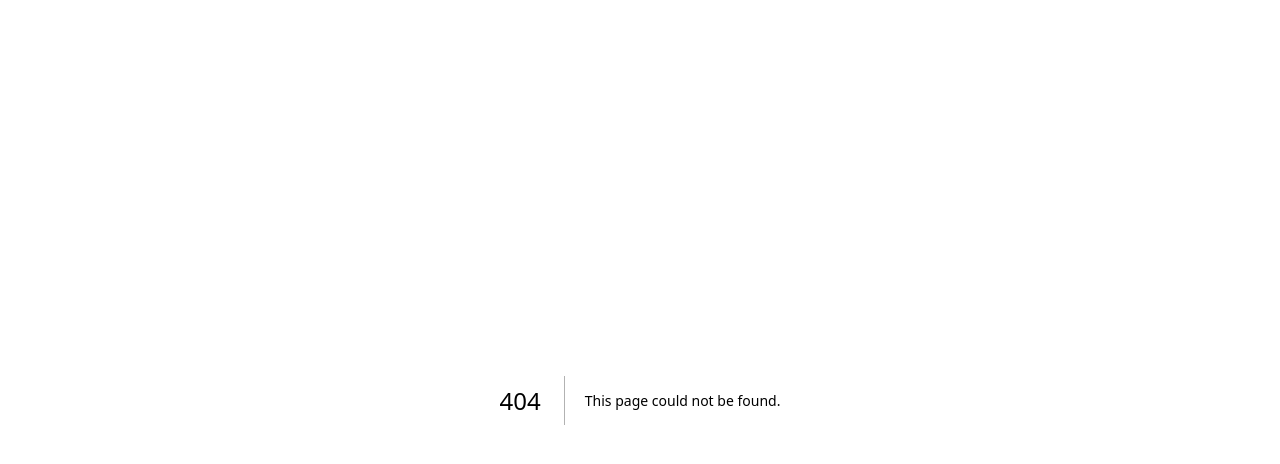
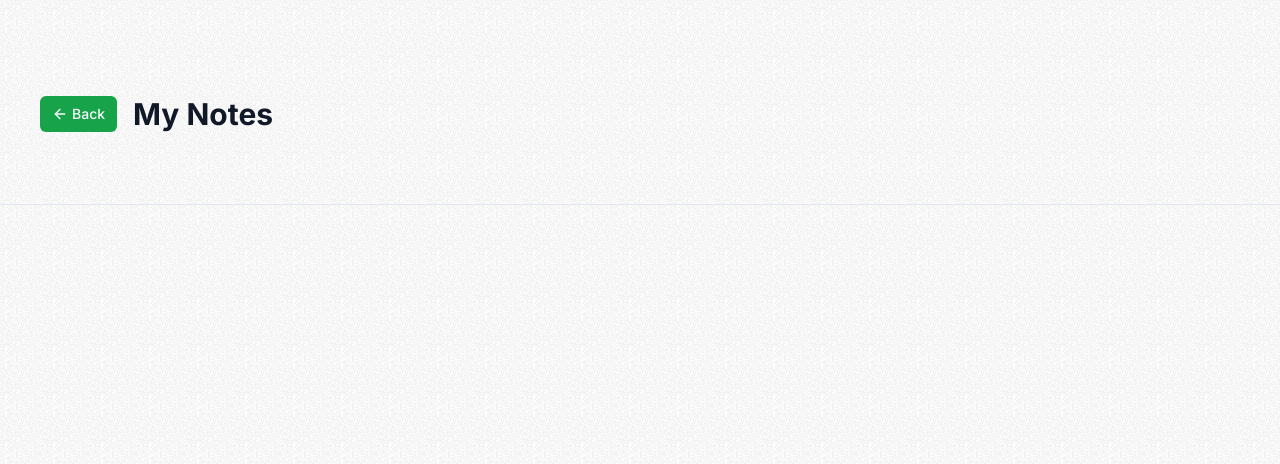
Before and after one commit to fabba1892/nextjs13_notion_clone, a Next.js app: page /dashboard in a window 1280 px wide. Before the commit this address had no page. Shown: the top 464 px of the page. Built offline with nearby package versions, Linux system fonts and the light colour scheme.

Commit message:
dashboard ui

```diff
--- a/package.json
+++ b/package.json
@@ -10,6 +10,7 @@
   },
   "dependencies": {
     "@clerk/nextjs": "^4.25.7",
+    "@radix-ui/react-separator": "^1.0.3",
     "@radix-ui/react-slot": "^1.0.2",
     "class-variance-authority": "^0.7.0",
     "clsx": "^2.0.0",
--- /dev/null
+++ b/src/app/dashboard/page.tsx
@@ -0,0 +1,40 @@
+import { Button } from '@/components/ui/button'
+import { Separator } from '@/components/ui/separator'
+import { UserButton } from '@clerk/nextjs'
+import { ArrowLeft } from 'lucide-react'
+import Link from 'next/link'
+import React from 'react'
+
+type Props = {}
+
+const DashboardPage = (props: Props) => {
+  return (
+    <>
+    <div className="grainy min-h-screen">
+      <div className="max-w-7xl mx-auto p-10">
+        <div className="h-14"></div>
+        <div className="flex justify-between items-center md:flex-row flex-col "></div>
+        <div className="flex items-center">
+          <Link href="/">
+            <Button className="bg-green-600" size="sm">
+              <ArrowLeft className="mr-1 w-4 h-4"></ArrowLeft>
+              Back
+            </Button>
+          </Link>
+          <div className="w-4"></div>
+          <h1 className="text-3xl font-bold text-gray-900">My Notes</h1>
+          <div className="w-4"></div>
+          <UserButton />
+        </div>
+      </div>
+
+     <div className="h-8"></div>
+     <Separator/>
+     <div className="h-8"></div>
+
+    </div>
+    </>
+  )
+}
+
+export default DashboardPage
--- a/src/app/page.tsx
+++ b/src/app/page.tsx
@@ -2,6 +2,7 @@
 import { Button } from '@/components/ui/button'
 import Link from 'next/link'
 import { ArrowRight } from 'lucide-react'
+import DashboardPage from './dashboard/page'
 
 export default function Home() {
   return (
--- /dev/null
+++ b/src/components/ui/separator.tsx
@@ -0,0 +1,31 @@
+"use client"
+
+import * as React from "react"
+import * as SeparatorPrimitive from "@radix-ui/react-separator"
+
+import { cn } from "@/lib/utils"
+
+const Separator = React.forwardRef<
+  React.ElementRef<typeof SeparatorPrimitive.Root>,
+  React.ComponentPropsWithoutRef<typeof SeparatorPrimitive.Root>
+>(
+  (
+    { className, orientation = "horizontal", decorative = true, ...props },
+    ref
+  ) => (
+    <SeparatorPrimitive.Root
+      ref={ref}
+      decorative={decorative}
+      orientation={orientation}
+      className={cn(
+        "shrink-0 bg-border",
+        orientation === "horizontal" ? "h-[1px] w-full" : "h-full w-[1px]",
+        className
+      )}
+      {...props}
+    />
+  )
+)
+Separator.displayName = SeparatorPrimitive.Root.displayName
+
+export { Separator }
```
Also changed, not shown: 1 other file (tests, documents, lock files or other folders).
